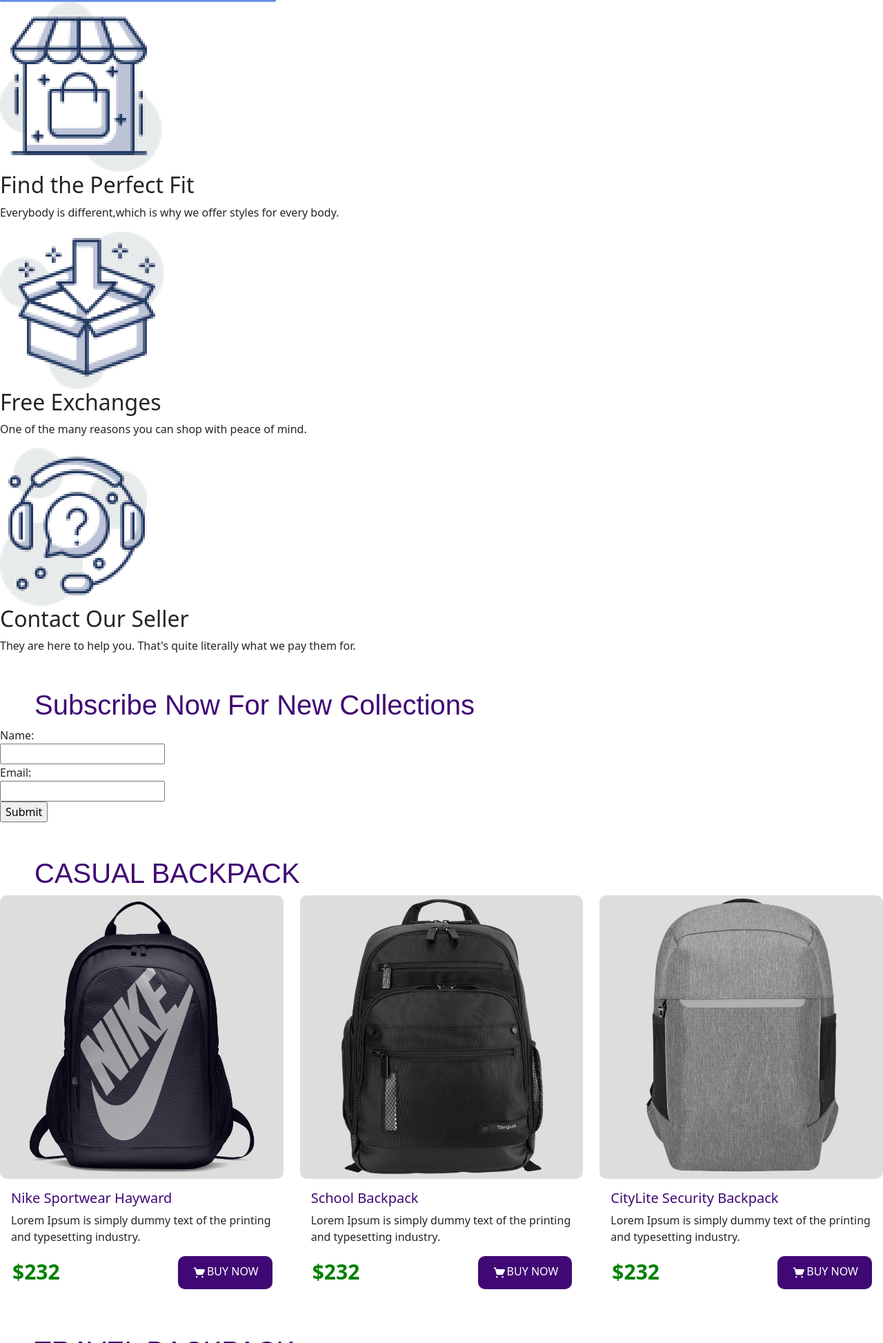
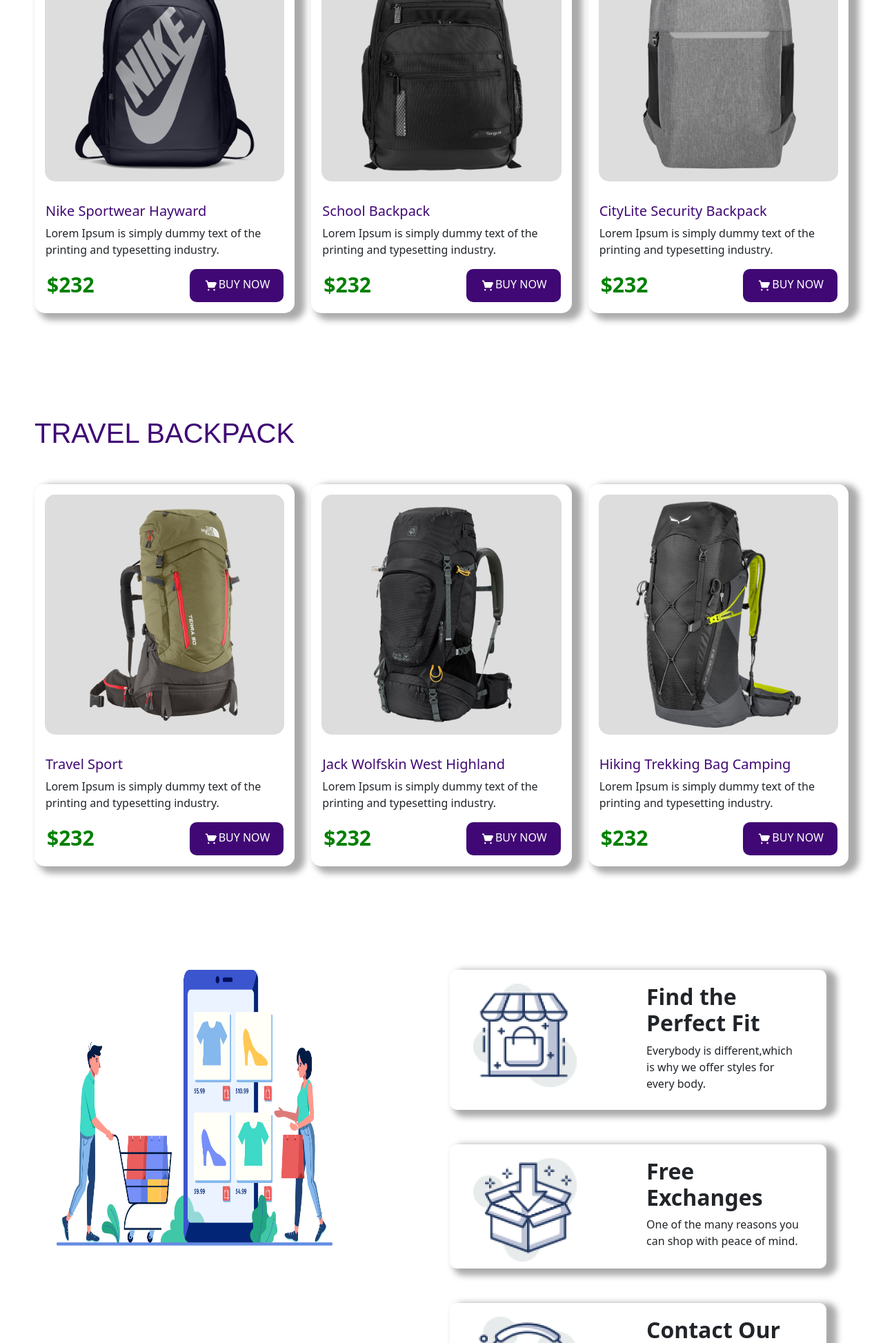
Before and after one commit to abirhanik/assignment-2, a plain HTML site: page index.html in a window 1280 px wide. Shown: the part 853-2800 px from the top of the page at 69% size. Drawn offline with Linux system fonts and the light colour scheme.

Commit message:
work upload

```diff
--- a/css/style.css
+++ b/css/style.css
@@ -28,20 +28,65 @@
 }
 .product_image{
     background-color: #dddddd;
-    border-radius: 10px;
-
+    border-radius: 15px;
+    padding: 10px;
 
 }
 .card{
     border: none;
-    box-shadow: 45px #d6cece;
+    background-color: #ffffff;
+    box-shadow: 10px 5px 10px 5px #aaaaaa;
+    border-radius: 15px;
 }
 h1{
     margin-top: 50px;
-    margin-left: 50px;
+    margin-bottom: 50px;
     font-family: Arial, Helvetica, sans-serif;
     color: rgb(64, 8, 116);
 }
 h5{
     color: rgb(64, 8, 116);
 }
+aside h2{
+    font-weight: bold;
+}
+aside img{
+    width: 150px;
+    height: 150px;
+    margin: 10px;
+}
+.aside_content{
+    background-color: #ffffff;
+    box-shadow: 10px 5px 10px 5px #aaaaaa;
+    margin-bottom: 50px;
+    padding-top: 10px;
+    border-radius: 10px;
+}
+.aside_main_content{
+    margin: 10px;
+}
+.contact_section{
+    margin-top: 50px;
+}
+header{
+    padding: 0px 50px;
+}
+section{
+    padding: 50px;
+}
+.bonous_section{
+    border: 5px solid rgb(247, 72, 9);
+    width: 400px;
+    text-align: center;
+    padding: 15px;
+    margin: 0 auto;
+    background-color: #ddd;
+}
+.bonous_section h2{
+    margin: 0px 10px 20px 10px;
+    background-color: #ffffff;
+    display: inline-block;
+    padding: 15px;
+    border-radius: 5px;
+
+}
--- a/index.html
+++ b/index.html
@@ -31,8 +31,8 @@
             <div class="row">
               <div class="col-sm">
                 <aside>
-                    <h1>BACKPACK</h1>
-                    <h1>MOON</h1>
+                    <h3 style="color: rgb(91, 42, 182); font-size: 40px;">BACKPACK</h3>
+                    <h3 style="color: green; font-size: 40px;">MOON</h3>
                     <p>Lorem Ipsum is simply dummy text of the printing and typesetting industry.</p>
                     <a class="buy-now" href="#"><img class="cart-img" src="icon/shopping-cart 1.png" alt="">BUY NOW</a>
                 </aside>
@@ -40,60 +40,18 @@
               <div class="col-sm">
                 <img class="image" src="images/green.png" alt="">
               </div>
-
             </div>
           </div>
     </section>
-    <section>
-        <div >
-            <img class="image" src="images/XMLID 1.png" alt="">
-        </div>
-        <aside>
-            <div>
-                <div class="icon">
-                    <img src="icon/image 12.png" alt="">
-                </div>
-                <div class="icon_aside">
-                    <h2>Find the Perfect Fit</h2>
-                    <p>Everybody is different,which is why we offer styles for every body.</p>
-                </div>
-            </div>
-            <div>
-                <div class="icon">
-                    <img src="icon/image 13.png" alt="">
-                </div>
-                <div class="icon_aside">
-                    <h2>Free Exchanges</h2>
-                    <p>One of the many reasons you can shop with peace of mind.</p>
-                </div>
-            </div>
-            <div>
-                <div class="icon">
-                    <img src="icon/image 14.png" alt="">
-                </div>
-                <div class="icon_aside">
-                    <h2>Contact Our Seller</h2>
-                    <p>They are here to help you. That's quite literally what we pay them for.</p>
-                </div>
-            </div>
-        </aside>
-    </section>
-    <section class="bonous_section">
-        <h1>Subscribe Now For New Collections</h1>
-        <form action="">
-            Name: <br><input type="text">
-            <br>
-            Email: <br><input type="email">
-            <br>
-            <input type="submit">
-        </form>
-    </section>
+
     <section>
         <h1>CASUAL BACKPACK</h1>
         <div class="row row-cols-1 row-cols-md-3">
             <div class="col">
               <div class="card">
+                <div style="padding: 15px;">
                   <img src="images/pic 3.png" class="card-img-top product_image" alt="...">
+                </div>
                 <div class="card-body">
                   <h5 class="card-title">Nike Sportwear Hayward</h5>
                   <p class="card-text">Lorem Ipsum is simply dummy text of the printing and typesetting industry.</p>
@@ -110,7 +68,9 @@
             </div>
             <div class="col">
               <div class="card">
+                <div style="padding: 15px;">
                   <img src="images/pic 6.png" class="card-img-top product_image" alt="...">
+                </div>
                 <div class="card-body">
                   <h5 class="card-title">School Backpack</h5>
                   <p class="card-text">Lorem Ipsum is simply dummy text of the printing and typesetting industry.</p>
@@ -127,7 +87,9 @@
             </div>
             <div class="col">
               <div class="card">
+                <div style="padding: 15px;">
                   <img src="images/pic 5.png" class="card-img-top product_image" alt="...">
+                </div>
                 <div class="card-body">
                   <h5 class="card-title">CityLite Security Backpack</h5>
                   <p class="card-text">Lorem Ipsum is simply dummy text of the printing and typesetting industry.</p>
@@ -149,7 +111,9 @@
         <div class="row row-cols-1 row-cols-md-3">
             <div class="col">
               <div class="card">
+                <div style="padding: 15px;">
                   <img src="images/pic 4.png" class="card-img-top product_image" alt="...">
+                </div>
                 <div class="card-body">
                   <h5 class="card-title">Travel Sport</h5>
                   <p class="card-text">Lorem Ipsum is simply dummy text of the printing and typesetting industry.</p>
@@ -166,7 +130,9 @@
             </div>
             <div class="col">
               <div class="card">
+                <div style="padding: 15px;">
                   <img src="images/pic 2.png" class="card-img-top product_image" alt="...">
+                </div>
                 <div class="card-body">
                   <h5 class="card-title">Jack Wolfskin West Highland</h5>
                   <p class="card-text">Lorem Ipsum is simply dummy text of the printing and typesetting industry.</p>
@@ -183,7 +149,9 @@
             </div>
             <div class="col">
               <div class="card">
+                <div style="padding: 15px;">
                   <img src="images/pic 1.png" class="card-img-top product_image" alt="...">
+                </div>
                 <div class="card-body">
                   <h5 class="card-title">Hiking Trekking Bag Camping</h5>
                   <p class="card-text">Lorem Ipsum is simply dummy text of the printing and typesetting industry.</p>
@@ -200,7 +168,7 @@
             </div>
           </div>
     </section>
-    <section>
+    <section class="contact_section">
         <div class="container">
             <div class="row">
               <div class="col-sm">
@@ -208,37 +176,57 @@
               </div>
               <div class="col-sm">
                 <aside>
-                    <div>
-                        <div class="icon">
+                  <div class="container aside_content">
+                    <div class="row">
+                      <div class="col-sm">
                         <img src="icon/image 12.png" alt="">
                       </div>
-                        <div class="icon_aside">
+                      <div class="aside_main_content col-sm">
                         <h2>Find the Perfect Fit</h2>
                         <p>Everybody is different,which is why we offer styles for every body.</p>
                       </div>
                     </div>
-                    <div>
-                        <div class="icon">
+                  </div>
+                  <div class="container aside_content">
+                    <div class="row">
+                      <div class="col-sm">
                         <img src="icon/image 13.png" alt="">
                       </div>
-                        <div class="icon_aside">
+                      <div class="aside_main_content col-sm">
                         <h2>Free Exchanges</h2>
                         <p>One of the many reasons you can shop with peace of mind.</p>
                       </div>
                     </div>
-                    <div>
-                        <div class="icon">
+                  </div>
+                  <div class="container aside_content">
+                    <div class="row">
+                      <div class="col-sm">
                         <img src="icon/image 14.png" alt="">
                       </div>
-                        <div class="icon_aside">
+                      <div class="aside_main_content col-sm">
                         <h2>Contact Our Seller</h2>
                         <p>They are here to help you. That's quite literally what we pay them for.</p>
+                      </div>
                     </div>
                   </div>
                 </aside>
               </div>
             </div>
         </div>
+
+    </section>
+    <section>
+      <div class="bonous_section">
+        <h2>Subscribe Now</h2>
+        <form action="">
+          Name: <input type="text">
+          <br><br>
+          Email: <input type="email">
+          <br><br>
+          <input type="reset">
+          <input type="submit">
+        </form>
+      </div>
   </section>
 </body>
 </html>
```
Lines whose indentation alone changed are shown as unchanged.
